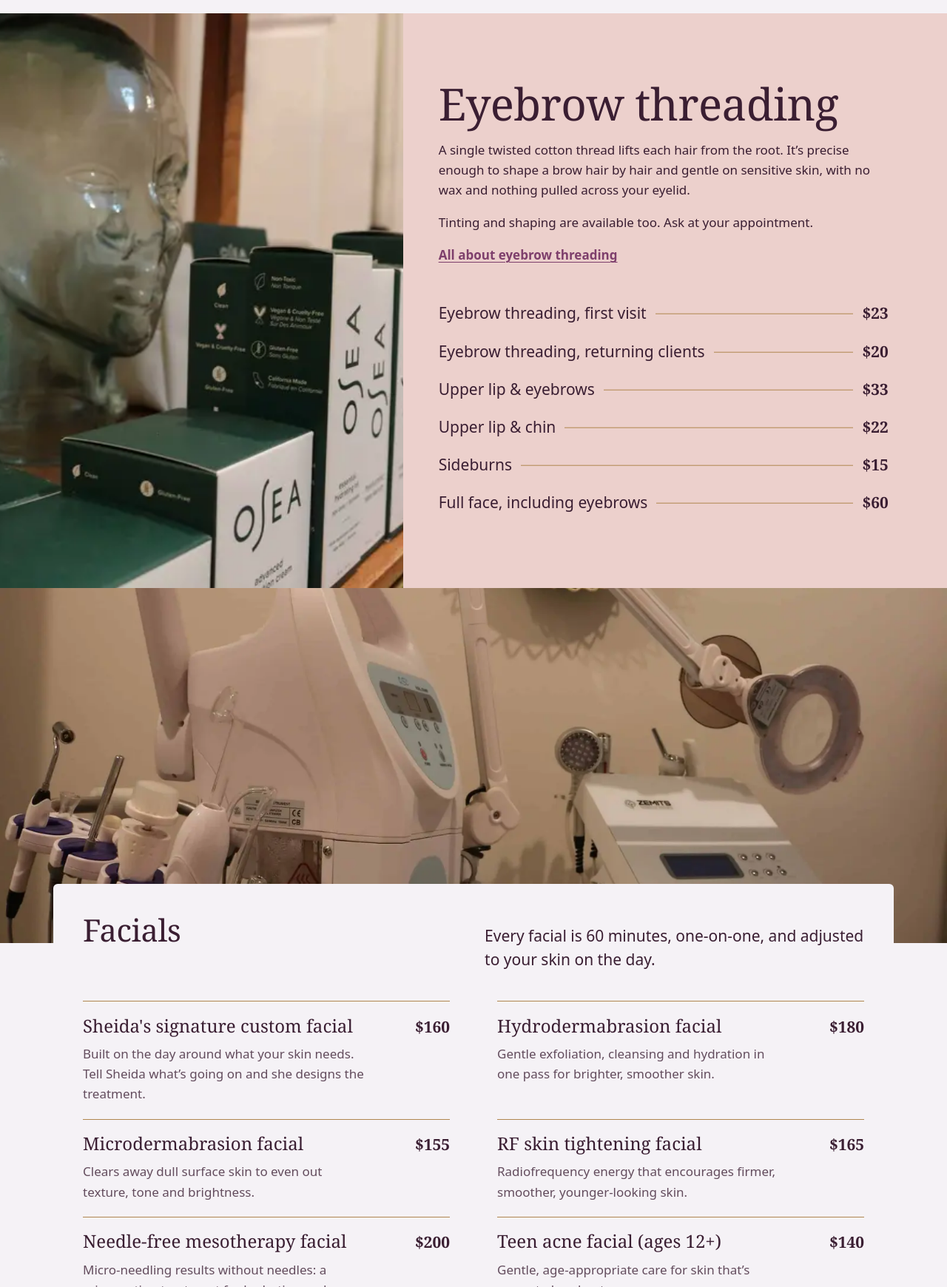
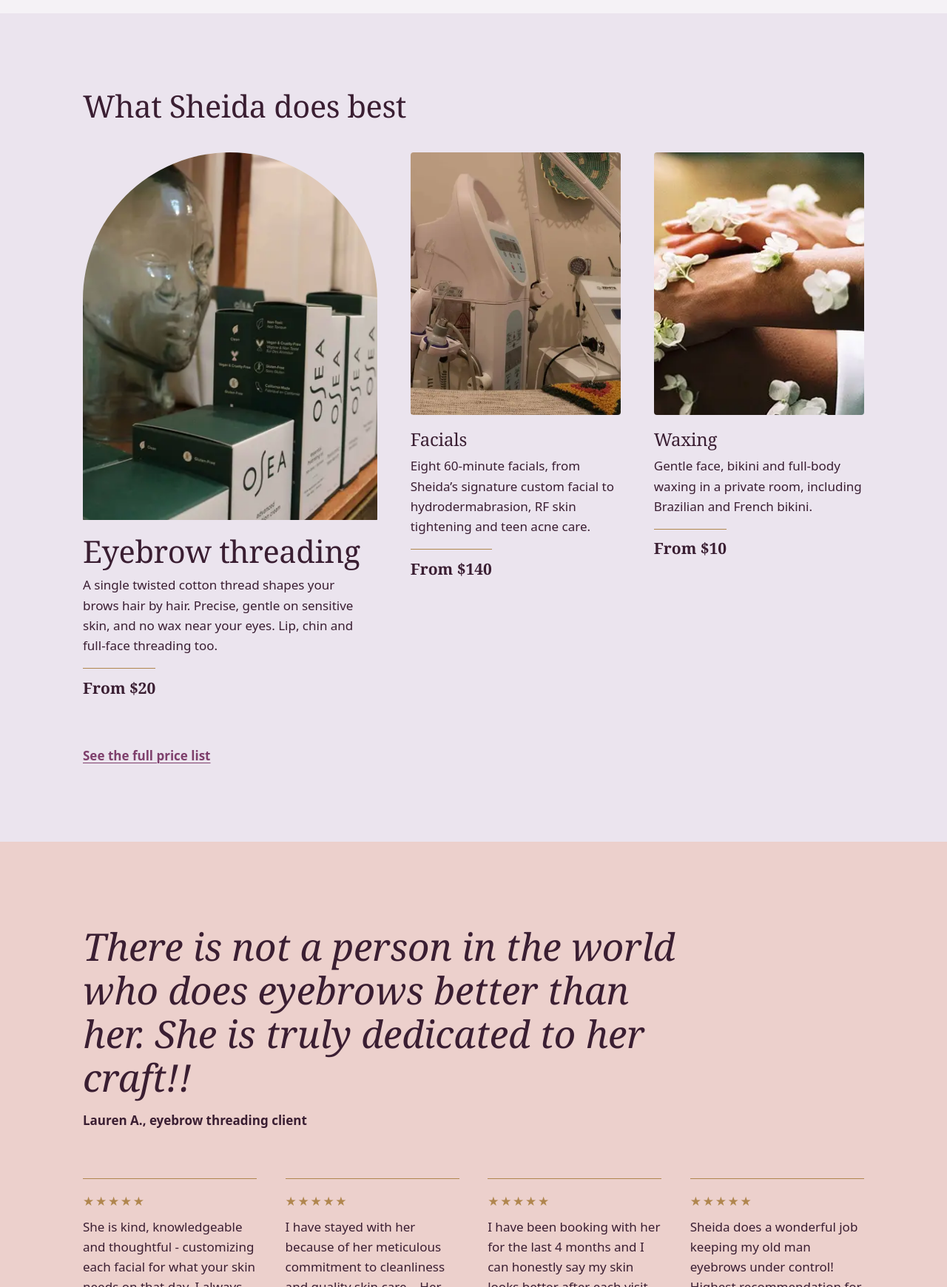
Before and after one commit to kungpao42/lasheida-spa, an Astro site: page / in a window 1280 px wide. Shown: the part 1060-2800 px from the top of the page at 74% size. Built offline with nearby package versions, Linux system fonts and the light colour scheme; Astro itself is replaced by a stand-in of ours.

Commit message:
Homepage: replace price tables with service panels, add Google reviews and FAQ
Co-Authored-By: Claude Opus 5.5 <noreply@anthropic.com>
Claude-Session: https://claude.ai/code/session_01XVWkdaHdMCMTfFqa47kvYT

```diff
--- /dev/null
+++ b/src/data/faqs.ts
@@ -0,0 +1,15 @@
+// Homepage FAQ. Also emitted as FAQPage schema in Base.astro.
+export const faqs = [
+  { q: 'Is eyebrow threading better than waxing?',
+    a: 'Threading uses a twisted cotton thread instead of hot wax, so nothing is pulled across the delicate skin around your eyes. It’s very precise, which makes it good for shaping, and it’s a gentle choice for sensitive skin. We offer both, so ask Sheida which suits your brows.' },
+  { q: 'How much does eyebrow threading cost?',
+    a: 'Eyebrow threading is $23 for your first visit and $20 after that. Upper lip and eyebrows together are $33, and full-face threading including brows is $60.' },
+  { q: 'Which facial should I book?',
+    a: 'If you’re not sure, book Sheida’s signature custom facial. She looks at your skin on the day and builds the treatment around it, and she can recommend what to try next time.' },
+  { q: 'Do you see men and teens?',
+    a: 'Yes. We offer a men’s facial and brow threading for men, and a teen acne facial for ages 12 and up.' },
+  { q: 'Do you still offer massage?',
+    a: 'No. La Sheida Spa now focuses on eyebrow threading, facials and waxing.' },
+  { q: 'Where are you located?',
+    a: 'We’re in Suite 100 inside Salon Lofts at 1601 Village Market Blvd SE, in the Village at Leesburg. See our parking page for where to park.' },
+];
--- /dev/null
+++ b/src/data/reviews.ts
@@ -0,0 +1,14 @@
+// Verbatim Google reviews (pulled from the GBP via GMB Crush, Nov 2026). Excerpts trimmed with … only.
+// Reviewer shown as first name + last initial.
+export const featured = {
+  quote: 'There is not a person in the world who does eyebrows better than her. She is truly dedicated to her craft!!',
+  name: 'Lauren A.',
+  service: 'Eyebrow threading',
+};
+
+export const reviews = [
+  { quote: 'She is kind, knowledgeable and thoughtful - customizing each facial for what your skin needs on that day. I always leave feeling great.', name: 'Elizabeth M.', service: 'Facials' },
+  { quote: 'I have stayed with her because of her meticulous commitment to cleanliness and quality skin care… Her threading skills are unmatched!', name: 'Gianna P.', service: 'Threading & facials' },
+  { quote: 'I have been booking with her for the last 4 months and I can honestly say my skin looks better after each visit.', name: 'Kailee R.', service: 'Monthly facials' },
+  { quote: 'Sheida does a wonderful job keeping my old man eyebrows under control! Highest recommendation for men and women!', name: 'Tim R.', service: 'Eyebrow threading' },
+];
--- a/src/layouts/Base.astro
+++ b/src/layouts/Base.astro
@@ -4,6 +4,7 @@ import '@fontsource-variable/bodoni-moda/wght-italic.css';
 import '@fontsource-variable/hanken-grotesk';
 import '../styles/global.css';
 import { business } from '../data/services';
+import { faqs } from '../data/faqs';
 
 interface Props { title: string; description: string }
 const { title, description } = Astro.props;
@@ -40,6 +41,7 @@ const schema = {
   <meta name="robots" content="noindex" /><!-- dev preview: remove at launch -->
   <link rel="canonical" href="https://lasheidaspa.com/" />
   <script type="application/ld+json" set:html={JSON.stringify(schema)} />
+  {Astro.url.pathname === '/' && <script type="application/ld+json" set:html={JSON.stringify({ '@context': 'https://schema.org', '@type': 'FAQPage', mainEntity: faqs.map((f) => ({ '@type': 'Question', name: f.q, acceptedAnswer: { '@type': 'Answer', text: f.a } })) })} />}
 </head>
 <body>
   <a class="skip" href="#main">Skip to content</a>
--- a/src/pages/index.astro
+++ b/src/pages/index.astro
@@ -1,7 +1,9 @@
 ---
 import Base from '../layouts/Base.astro';
-import { business as b, threading, facials, waxing } from '../data/services';
+import { business as b } from '../data/services';
 import Photo from '../components/Photo.astro';
+import { featured, reviews } from '../data/reviews';
+import { faqs } from '../data/faqs';
 ---
 <Base
   title="La Sheida Spa | Facials, Threading & Waxing in Leesburg, VA"
@@ -70,56 +72,60 @@ import Photo from '../components/Photo.astro';
       </div>
     </section>
 
-    <!-- THREADING: featured, it's the #1 search priority -->
-    <section class="svc svc--threading" id="threading" aria-labelledby="t-title">
-      <div class="threading__grid">
-        <div class="threading__photo">
-          <Photo name="products-bust" alt="A sculpted head beside skincare products on a studio shelf" sizes="(min-width: 960px) 40vw, 100vw" position="30% 50%" />
+    <!-- SERVICES: one panel each, the full menus live on the service pages -->
+    <section class="services" aria-labelledby="svc-title">
+      <div class="wrap">
+        <h2 id="svc-title" class="services__title">What Sheida does best</h2>
+        <div class="services__grid">
+          <article class="svc-panel svc-panel--lead">
+            <a href="/eyebrow-threading/" class="svc-panel__img"><Photo name="products-bust" alt="" sizes="(min-width: 960px) 40vw, 100vw" position="30% 50%" /></a>
+            <div class="svc-panel__body">
+              <h3><a href="/eyebrow-threading/">Eyebrow threading</a></h3>
+              <p>A single twisted cotton thread shapes your brows hair by hair. Precise, gentle on sensitive skin, and no wax near your eyes. Lip, chin and full-face threading too.</p>
+              <p class="svc-panel__price">From $20</p>
+            </div>
+          </article>
+          <article class="svc-panel">
+            <a href="/facials/" class="svc-panel__img"><Photo name="facial-equipment" alt="" sizes="(min-width: 960px) 28vw, 100vw" position="40% 50%" /></a>
+            <div class="svc-panel__body">
+              <h3><a href="/facials/">Facials</a></h3>
+              <p>Eight 60-minute facials, from Sheida’s signature custom facial to hydrodermabrasion, RF skin tightening and teen acne care.</p>
+              <p class="svc-panel__price">From $140</p>
+            </div>
+          </article>
+          <article class="svc-panel">
+            <a href="/waxing/" class="svc-panel__img"><Photo name="hands-petals" alt="" sizes="(min-width: 960px) 28vw, 100vw" /></a>
+            <div class="svc-panel__body">
+              <h3><a href="/waxing/">Waxing</a></h3>
+              <p>Gentle face, bikini and full-body waxing in a private room, including Brazilian and French bikini.</p>
+              <p class="svc-panel__price">From $10</p>
+            </div>
+          </article>
         </div>
-        <div class="threading__body">
-        <div class="svc__intro">
-          <h2 id="t-title">Eyebrow threading</h2>
-          <p>
-            A single twisted cotton thread lifts each hair from the root. It’s precise
-            enough to shape a brow hair by hair and gentle on sensitive skin, with no
-            wax and nothing pulled across your eyelid.
-          </p>
-          <p>Tinting and shaping are available too. Ask at your appointment.</p>
-          <a class="textlink" href="/eyebrow-threading/">All about eyebrow threading</a>
-        </div>
-        <ul class="menu" aria-label="Threading prices">
-          {threading.map((i) => (
-            <li><span class="menu__name">{i.name}</span><span class="menu__lead" aria-hidden="true"></span><span class="menu__price">{i.price}</span></li>
-          ))}
-        </ul>
-        </div>
+        <a class="textlink" href="/services/">See the full price list</a>
       </div>
     </section>
 
-    <!-- FACIALS: each one gets its own page -->
-    <section class="svc svc--facials" id="facials" aria-labelledby="f-title">
-      <div class="banner">
-        <Photo name="facial-equipment" alt="Hydrodermabrasion and microdermabrasion machines in the treatment room" sizes="100vw" position="50% 40%" />
-      </div>
-      <div class="wrap facials__wrap">
-        <div class="svc__head">
-          <h2 id="f-title">Facials</h2>
-          <p>Every facial is 60 minutes, one-on-one, and adjusted to your skin on the day.</p>
-        </div>
-        <ul class="facials">
-          {facials.map((f) => (
+    <!-- REVIEWS: verbatim from Google -->
+    <section class="reviews" aria-labelledby="r-title">
+      <div class="wrap">
+        <h2 id="r-title" class="sr-only">Client reviews</h2>
+        <figure class="reviews__lead">
+          <blockquote><p>{featured.quote}</p></blockquote>
+          <figcaption>{featured.name}, {featured.service.toLowerCase()} client</figcaption>
+        </figure>
+        <ul class="reviews__grid">
+          {reviews.map((r) => (
             <li>
-              <a href={`/facials/${f.slug}/`}>
-                <span class="facials__row">
-                  <span class="facials__name">{f.name}</span>
-                  <span class="menu__price">{f.price}</span>
-                </span>
-                <span class="facials__blurb">{f.blurb}</span>
-              </a>
+              <figure>
+                <span class="stars" aria-label="5 out of 5 stars">★★★★★</span>
+                <blockquote><p>{r.quote}</p></blockquote>
+                <figcaption>{r.name} <span>{r.service}</span></figcaption>
+              </figure>
             </li>
           ))}
         </ul>
-        <a class="textlink" href="/facials/">Compare facials</a>
+        <a class="textlink" href={b.reviewsUrl}>Read all {b.reviewCount} reviews on Google</a>
       </div>
     </section>
 
@@ -129,34 +135,6 @@ import Photo from '../components/Photo.astro';
       <Photo class="strip__b" name="clock-detail" alt="A vintage clock and salt lamp on a shelf in the studio" sizes="(min-width: 720px) 20vw, 50vw" />
       <Photo class="strip__c" name="orchid-diffuser" alt="Reed diffusers and a purple orchid" sizes="(min-width: 720px) 20vw, 50vw" />
       <Photo class="strip__d" name="products-boxes" alt="Boxed skincare products lined up on a shelf" sizes="(min-width: 720px) 20vw, 100vw" />
-    </section>
-
-    <!-- WAXING -->
-    <section class="svc svc--waxing" id="waxing" aria-labelledby="w-title">
-      <div class="wrap">
-        <div class="svc__head">
-          <h2 id="w-title">Waxing</h2>
-          <p>Gentle, full-body waxing in a private room. Brazilian pricing depends on hair density.</p>
-        </div>
-        <div class="wax__grid">
-        <div class="wax__photo arch">
-          <Photo name="hands-petals" alt="Smooth hands resting among white petals" sizes="(min-width: 960px) 25vw, 80vw" />
-        </div>
-        <div class="waxgroups">
-          {waxing.map((g) => (
-            <div>
-              <h3>{g.group}</h3>
-              <ul class="menu">
-                {g.items.map((i) => (
-                  <li><span class="menu__name">{i.name}</span><span class="menu__lead" aria-hidden="true"></span><span class="menu__price">{i.price}</span></li>
-                ))}
-              </ul>
-            </div>
-          ))}
-        </div>
-        </div>
-        <a class="textlink" href="/waxing/">More about waxing</a>
-      </div>
     </section>
 
     <!-- SHEIDA -->
@@ -180,6 +158,21 @@ import Photo from '../components/Photo.astro';
             Leesburg. Body treatments use organic products only.
           </p>
         </div>
+        </div>
+      </div>
+    </section>
+
+    <!-- FAQ -->
+    <section class="faq" aria-labelledby="faq-title">
+      <div class="wrap faq__grid">
+        <h2 id="faq-title">Questions before your first visit</h2>
+        <div class="faq__list">
+          {faqs.map((f) => (
+            <details>
+              <summary>{f.q}</summary>
+              <p>{f.a}</p>
+            </details>
+          ))}
         </div>
       </div>
     </section>
--- a/src/styles/global.css
+++ b/src/styles/global.css
@@ -91,7 +91,7 @@ ul { list-style: none; margin: 0; padding: 0; }
 
 /* the arch: a brow-shaped frame, outlined by the thread */
 .arch { overflow: hidden; border-radius: 999px 999px 0 0; background: var(--mist); }
-.arch img, .banner img, .threading__photo img, .sheida__photo img, .strip img { display: block; width: 100%; height: 100%; object-fit: cover; }
+.arch img, .sheida__photo img, .strip img { display: block; width: 100%; height: 100%; object-fit: cover; }
 .hero__photo { position: relative; margin: 0; width: min(100%, 30rem); justify-self: end; padding: 16px; }
 .hero__photo .arch { aspect-ratio: 4 / 5; }
 .thread { position: absolute; inset: 0; width: 100%; height: 100%; overflow: visible; pointer-events: none; }
@@ -124,51 +124,58 @@ ul { list-style: none; margin: 0; padding: 0; }
 .visitcard__links { display: flex; justify-content: center; gap: 1.5rem; margin: 0; font-weight: 600; }
 .visit .visitcard .visitcard__links a { color: var(--orchid); }
 
-/* ---------- service sections ---------- */
-.svc { padding-block: clamp(3.5rem, 8vw, 6.5rem); }
-.svc h2 { font-size: var(--s-xl); margin-bottom: 1rem; }
-.svc--threading { background: var(--blush); }
-.svc--facials { background: var(--porcelain); }
-.svc--waxing { background: var(--mist); }
-.svc__grid { display: grid; grid-template-columns: 1fr 1.1fr; gap: clamp(2rem, 6vw, 6rem); align-items: start; }
-.svc__intro p { max-width: 36em; }
-.svc--threading h2 { font-size: clamp(2.4rem, 1.6rem + 3vw, 3.75rem); }
-.svc__head { display: grid; grid-template-columns: 1fr 1.1fr; gap: clamp(2rem, 6vw, 6rem); align-items: baseline; margin-bottom: 2.5rem; }
-.svc__head p { margin: 0; font-size: var(--s-md); line-height: 1.5; }
+/* ---------- services ---------- */
+.services { padding-block: clamp(3.5rem, 8vw, 6.5rem); background: var(--mist); }
+.services__title { font-size: var(--s-xl); margin-bottom: 2.5rem; }
+.services__grid { display: grid; grid-template-columns: 1.4fr 1fr 1fr; gap: clamp(1.5rem, 3.5vw, 3rem); align-items: start; margin-bottom: 2.5rem; }
+.svc-panel__img { display: block; aspect-ratio: 4 / 5; overflow: hidden; border-radius: 4px; background: var(--porcelain); }
+.svc-panel--lead .svc-panel__img { border-radius: 999px 999px 4px 4px; }
+.svc-panel__img img { display: block; width: 100%; height: 100%; object-fit: cover; transition: transform .6s ease; }
+.svc-panel__img:hover img { transform: scale(1.03); }
+.svc-panel__body { padding-top: 1.25rem; }
+.svc-panel h3 { font-size: var(--s-lg); margin-bottom: .6rem; }
+.svc-panel--lead h3 { font-size: var(--s-xl); }
+.svc-panel h3 a { color: inherit; text-decoration: none; }
+.svc-panel h3 a:hover { color: var(--orchid); text-decoration: underline; text-decoration-thickness: 1px; }
+.svc-panel p { max-width: 38ch; }
+.svc-panel__price { font-family: var(--serif); font-size: var(--s-md); font-weight: 600; padding-top: .6rem; border-top: 1px solid var(--thread); display: inline-block; }
+@media (prefers-reduced-motion: reduce) { .svc-panel__img img { transition: none; } }
 
-.threading__grid { display: grid; grid-template-columns: 1fr 1.35fr; }
-.svc--threading { padding-block: 0; }
-.threading__photo { min-height: 34rem; }
-.threading__body { padding: clamp(3rem, 7vw, 6rem) var(--gutter); max-width: 44rem; }
-.threading__body .menu { margin-top: 2.5rem; }
-.banner { height: clamp(16rem, 38vw, 30rem); margin-top: calc(-1 * clamp(3.5rem, 8vw, 6.5rem)); }
-.facials__wrap { position: relative; margin-top: -5rem; }
-.facials__wrap .svc__head { background: var(--porcelain); padding: 2.5rem 2.5rem 0; margin-inline: -2.5rem; border-radius: 6px 6px 0 0; }
-.strip { display: grid; grid-template-columns: 2fr 1fr 1fr 1.3fr; height: clamp(12rem, 24vw, 20rem); gap: 4px; background: var(--porcelain); }
-.wax__grid { display: grid; grid-template-columns: 1fr 3.4fr; gap: clamp(2rem, 5vw, 4rem); align-items: start; margin-bottom: 2rem; }
-.wax__photo { aspect-ratio: 3 / 4; }
-.wax__grid .waxgroups { margin-bottom: 0; gap: clamp(1.25rem, 3vw, 2.5rem); }
-.wax__grid .menu li { font-size: .95rem; gap: .5rem; }
-.wax__grid .menu__lead { min-width: .75rem; }
-.sheida__photo { aspect-ratio: 4 / 5; border-radius: 6px; overflow: hidden; }
+/* ---------- reviews ---------- */
+.reviews { background: var(--blush); padding-block: clamp(4rem, 9vw, 7rem); }
+.reviews__lead { margin: 0 0 clamp(2.5rem, 5vw, 4rem); max-width: 52rem; }
+.reviews__lead blockquote { margin: 0; }
+.reviews__lead p { font-family: var(--serif); font-style: italic; font-size: clamp(1.9rem, 1.2rem + 2.6vw, 3.2rem); line-height: 1.15; margin-bottom: 1rem; }
+.reviews__lead figcaption { font-weight: 600; }
+.reviews__grid { display: grid; grid-template-columns: repeat(4, 1fr); gap: clamp(1.25rem, 3vw, 2.5rem); margin-bottom: 2.5rem; }
+.reviews__grid figure { margin: 0; border-top: 1px solid var(--thread); padding-top: 1rem; }
+.reviews__grid blockquote { margin: .5rem 0 1rem; }
+.reviews__grid p { margin: 0; }
+.reviews__grid figcaption { font-weight: 600; font-size: var(--s-sm); }
+.reviews__grid figcaption span { display: block; font-weight: 400; opacity: .75; }
 
-/* the thread again, as menu leaders */
+/* ---------- faq ---------- */
+.faq { padding-block: clamp(3.5rem, 8vw, 6rem); }
+.faq__grid { display: grid; grid-template-columns: 1fr 1.6fr; gap: clamp(2rem, 6vw, 6rem); align-items: start; }
+.faq h2 { font-size: var(--s-xl); max-width: 12ch; }
+.faq details { border-top: 1px solid var(--thread); }
+.faq details:last-child { border-bottom: 1px solid var(--thread); }
+.faq summary {
+  cursor: pointer; list-style: none; padding: 1.1rem 2.5rem 1.1rem 0; position: relative;
+  font-family: var(--serif); font-size: var(--s-md); line-height: 1.3;
+}
+.faq summary::-webkit-details-marker { display: none; }
+.faq summary::after { content: '+'; position: absolute; right: .25rem; top: .95rem; font-family: var(--sans); font-size: 1.5rem; color: var(--orchid); transition: transform .2s; }
+.faq details[open] summary::after { transform: rotate(45deg); }
+.faq details p { margin: 0 0 1.25rem; max-width: 60ch; }
+
+/* the thread again, as menu leaders (used on service pages) */
 .menu li { display: flex; align-items: baseline; gap: .75rem; padding-block: .55rem; }
 .menu__name { flex: 0 1 auto; }
 .menu__lead { flex: 1 1 2rem; border-bottom: 1px solid var(--thread); transform: translateY(-.3em); min-width: 1.5rem; }
 .menu__price { font-family: var(--serif); font-size: var(--s-md); font-weight: 600; white-space: nowrap; font-variant-numeric: lining-nums; }
-.svc--threading .menu li { font-size: var(--s-md); }
-
-.facials { display: grid; grid-template-columns: 1fr 1fr; column-gap: clamp(2rem, 5vw, 4.5rem); margin-bottom: 2rem; }
-.facials li { border-top: 1px solid var(--thread); }
-.facials a { display: block; padding-block: 1.1rem 1.25rem; color: inherit; text-decoration: none; }
-.facials__row { display: flex; justify-content: space-between; align-items: baseline; gap: 1rem; }
-.facials__name { font-family: var(--serif); font-size: var(--s-lg); line-height: 1.2; }
-.facials__blurb { display: block; margin-top: .35rem; color: rgb(58 30 50 / .78); max-width: 40ch; }
-.facials a:hover .facials__name { color: var(--orchid); text-decoration: underline; text-decoration-thickness: 1px; text-underline-offset: .2em; }
-
-.waxgroups { display: grid; grid-template-columns: repeat(3, 1fr); gap: clamp(1.5rem, 4vw, 3.5rem); margin-bottom: 2rem; }
-.waxgroups h3 { font-size: var(--s-lg); font-style: italic; font-weight: 400; margin-bottom: .5rem; }
+.strip { display: grid; grid-template-columns: 2fr 1fr 1fr 1.3fr; height: clamp(12rem, 24vw, 20rem); gap: 4px; background: var(--porcelain); }
+.sheida__photo { aspect-ratio: 4 / 5; border-radius: 6px; overflow: hidden; }
 
 /* ---------- Sheida ---------- */
 .sheida { padding-block: clamp(4rem, 9vw, 7rem); }
@@ -195,13 +202,14 @@ ul { list-style: none; margin: 0; padding: 0; }
 /* ---------- responsive ---------- */
 @media (max-width: 960px) {
   .site-head nav ul { gap: 1.1rem; }
-  .hero__grid, .svc__grid, .svc__head, .sheida__grid, .visit__grid, .threading__grid { grid-template-columns: 1fr; }
+  .hero__grid, .sheida__grid, .visit__grid, .faq__grid { grid-template-columns: 1fr; }
+  .services__grid { grid-template-columns: 1fr 1fr; }
+  .svc-panel--lead { grid-column: 1 / -1; display: grid; grid-template-columns: 1fr 1fr; gap: 2rem; align-items: center; }
+  .reviews__grid { grid-template-columns: 1fr 1fr; }
   .hero__photo { justify-self: center; width: min(100%, 24rem); }
   .hero__tag { left: 0; }
-  .threading__photo { min-height: 0; aspect-ratio: 16 / 10; }
   .visitcard { justify-self: start; }
-  .wax__grid { grid-template-columns: 1fr; }
-  .wax__photo { max-width: 16rem; }
+
   .facials { grid-template-columns: 1fr; }
 }
 @media (max-width: 720px) {
@@ -211,12 +219,15 @@ ul { list-style: none; margin: 0; padding: 0; }
   .site-head nav { order: 3; width: 100%; margin-left: 0; overflow-x: auto; }
   .site-head nav ul { gap: 1.25rem; padding-bottom: .25rem; }
   .site-head .btn { margin-left: auto; }
-  .waxgroups { grid-template-columns: 1fr; }
+  .services__grid, .reviews__grid { grid-template-columns: 1fr; }
+  .svc-panel--lead { display: block; }
+  .svc-panel__img { aspect-ratio: 4 / 3; }
+  .svc-panel--lead .svc-panel__img { aspect-ratio: 4 / 5; max-width: 22rem; }
   .strip { grid-template-columns: 1fr 1fr; height: auto; }
   .strip img { aspect-ratio: 1; }
   .strip__a { grid-column: 1 / -1; aspect-ratio: 16 / 9 !important; }
   .strip__d { display: none; }
-  .facials__wrap .svc__head { padding: 1.5rem 1.25rem 0; margin-inline: -1.25rem; }
+
   .site-foot__in { grid-template-columns: 1fr 1fr; }
   .site-foot__in > .wordmark--foot { grid-column: 1 / -1; }
 }
```
